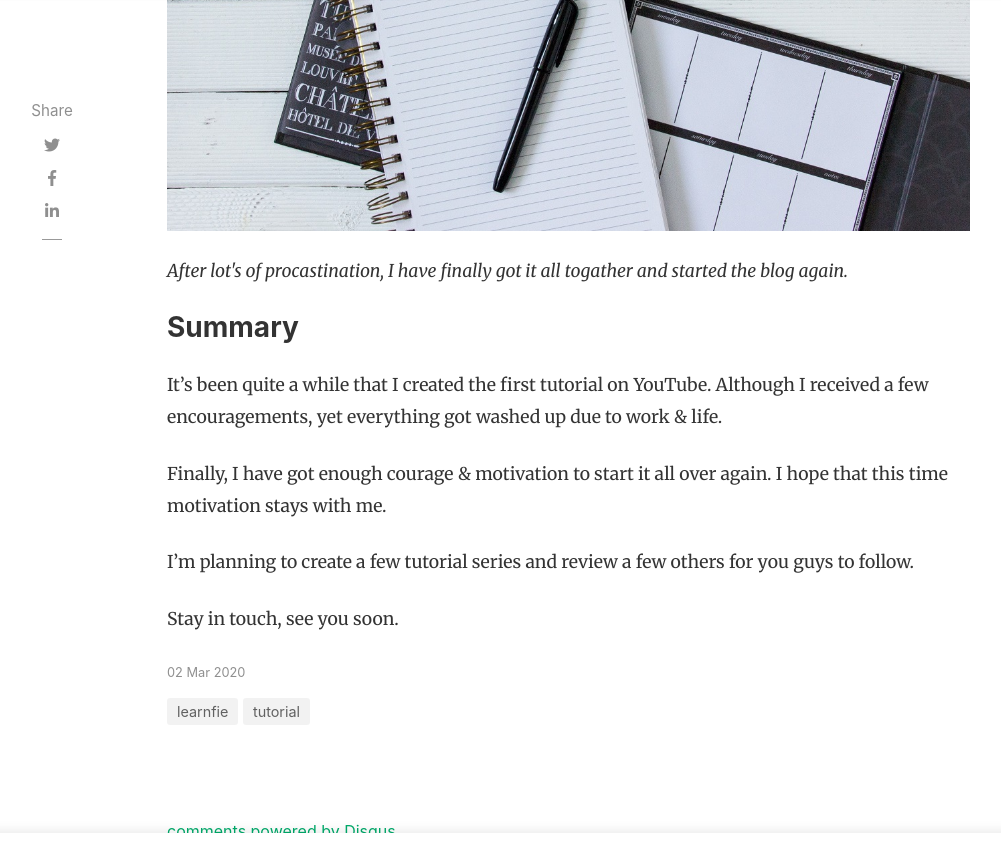
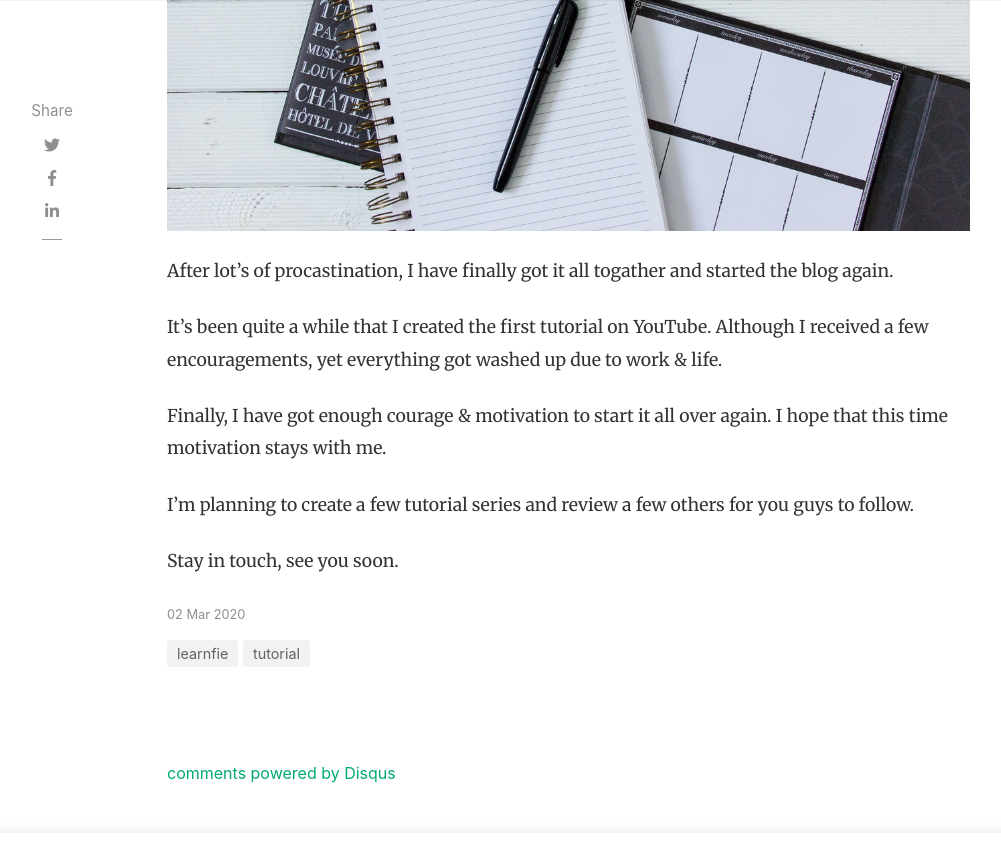
Before and after one commit to learnfie/learnfie.github.io, a Jekyll site: the page built from _posts/2020-03-02-a-new-beginning.md, in a window 1280 px wide and 900 px high, scrolled down 782 px, cut to the strip 0-849 px from the top of the window. Shown: the whole strip, without its empty margins (118-1119 px from the left). Built offline with Jekyll 4.4.1, drawn with Linux system fonts in a browser that asks for light colours; nearby versions of some CDN libraries; comment, search, counter and statistics services are not loaded; part of the change alters nothing that is shown.

```diff
--- a/_posts/2020-03-02-a-new-beginning.md
+++ b/_posts/2020-03-02-a-new-beginning.md
@@ -4,9 +4,9 @@ title:  "A new beginning"
 author: arman
 categories: [ learnfie, tutorial ]
 image: assets/images/001.jpg
-beforetoc: "After lot's of procastination, I have finally got it all togather and started the blog again."
-toc: true
 ---
+After lot's of procastination, I have finally got it all togather and started the blog again.
+
 It's been quite a while that I created the first tutorial on YouTube. Although I received a few encouragements, yet everything got washed up due to work & life.
 
 Finally, I have got enough courage & motivation to start it all over again. I hope that this time motivation stays with me.
```
